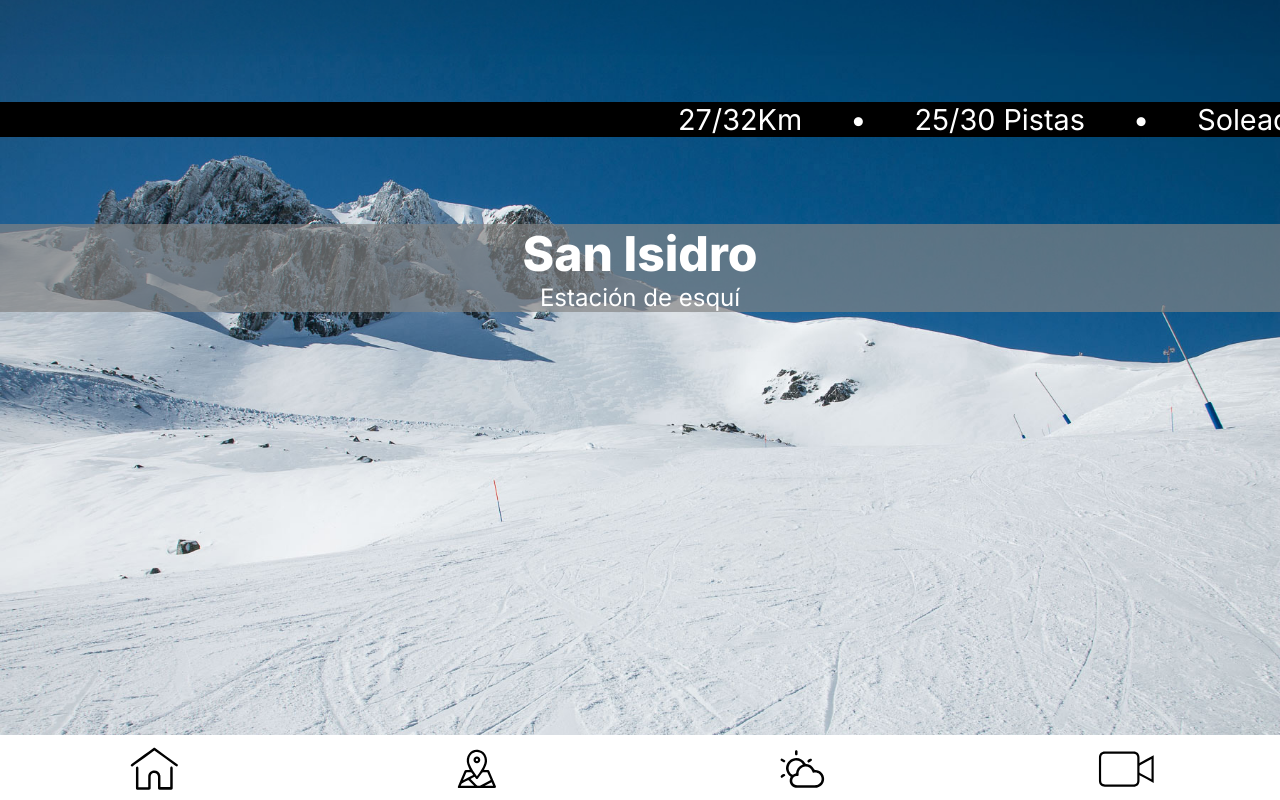
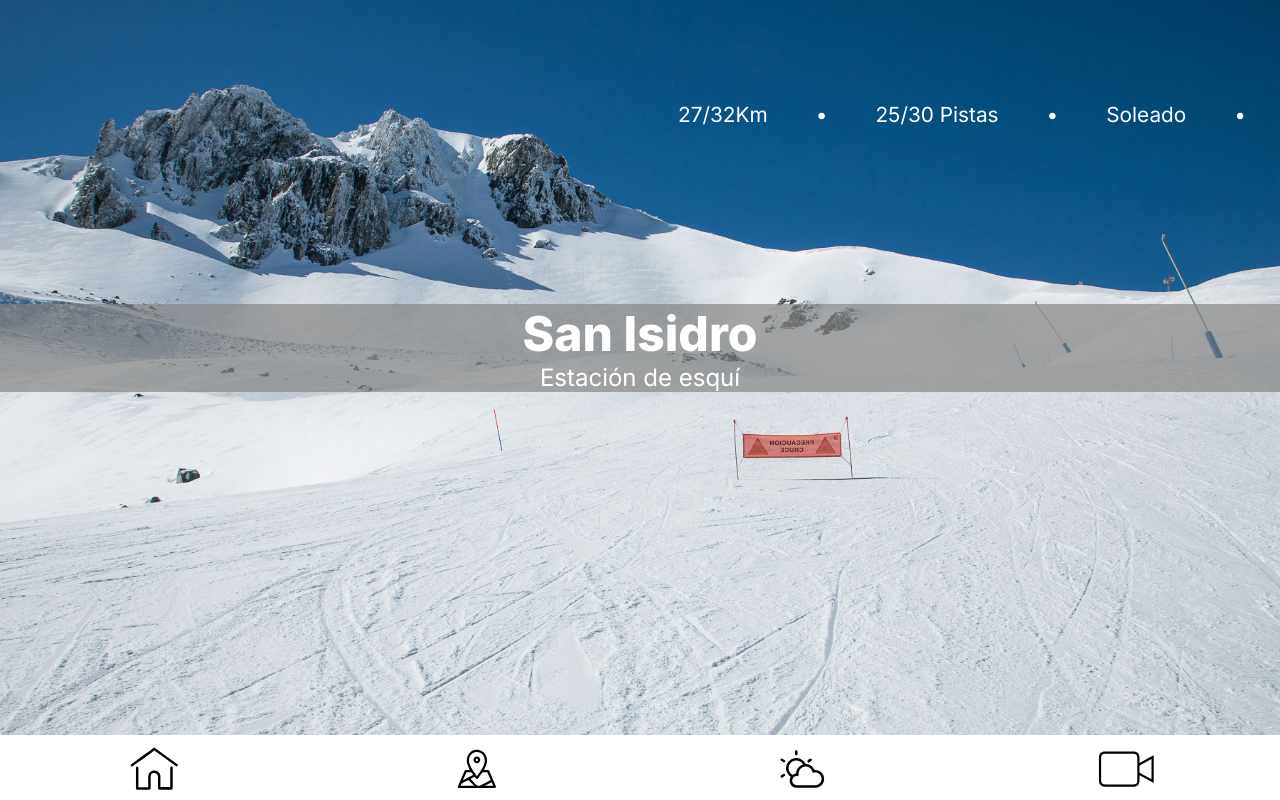
Before and after one commit to PabloReca/SanIsidroWeb, a plain HTML site: page index.html in a window 1280 px wide. Drawn offline with Linux system fonts and the light colour scheme.

Commit message:
index.html styles

```diff
--- a/index.html
+++ b/index.html
@@ -20,7 +20,7 @@
     </div>
 
 
-    <header id="home-title-container">
+    <header class="title">
         <h1>San Isidro</h1>
         <h3>Estación de esquí</h3>
     </header>
--- a/styles/global.css
+++ b/styles/global.css
@@ -1,14 +1,14 @@
-body{
+body {
     /*background image*/
-    background-image: url("/assets/fondos/fondo1-sin-bandera-cielo-aumentado.jpg");
+    background-image: url("/assets/fondos/fondo1.jpg");
     background-repeat: no-repeat;
     background-size: cover;
-    background-position: center;
+    background-position: left;
     background-attachment: fixed;
     font-family: 'Inter', sans-serif;
 }
 
-body,main,header,h1,h2,h3,h4,h5,h6,p,ul,li,button{
+body, main, header, h1, h2, h3, h4, h5, h6, p, ul, li, button {
     margin: 0;
     padding: 0;
 }
@@ -21,13 +21,21 @@ main {
 
 }
 
-button{
+button {
     background-color: transparent;
     border: none;
 }
 
-
-
+.title{
+    display: flex;
+    flex-direction: column;
+    align-items: center;
+    justify-content: center;
+    text-align: center;
+    width: 100%;
+    background-color: rgba(132, 132, 132, 0.68);
+    color: white;
+}
 
 
 /*
--- a/styles/index.css
+++ b/styles/index.css
@@ -3,29 +3,20 @@
     top: 0;
     overflow: hidden;
     margin-top: 8%;
-    background-color: black;
     width: 100%;
 }
 
 #marquee-text {
     white-space: nowrap;
-    font-size: 1.8em;
+    font-size: 1.3em;
     display: flex;
     flex-direction: row;
     gap: 3rem;
     color: white;
 }
 
-header{
-   margin-top: 28vh;
-    display: flex;
-    flex-direction: column;
-    align-items: center;
-    justify-content: center;
-    text-align: center;
-    width: 100%;
-    background-color: rgba(132, 132, 132, 0.68);
-    color: white;
+.title{
+   margin-top: 38vh;
 }
 
 
```
